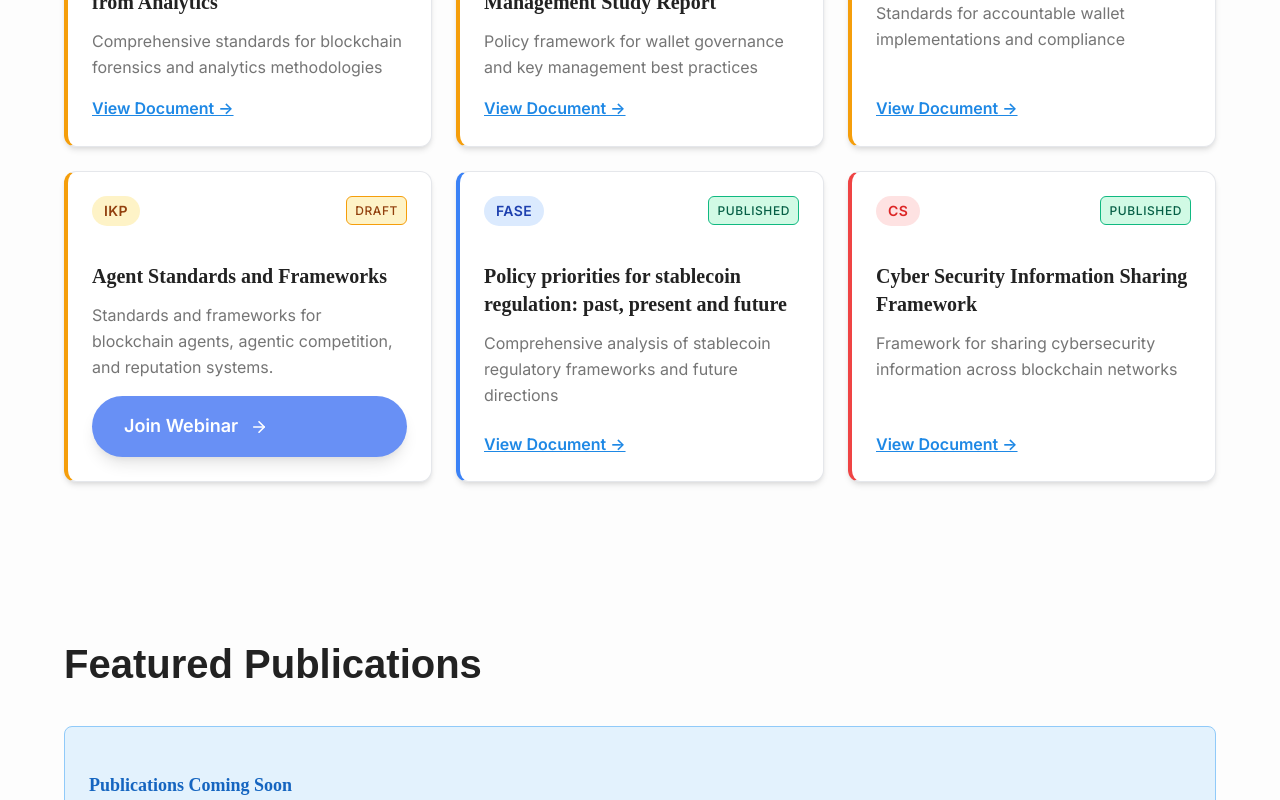
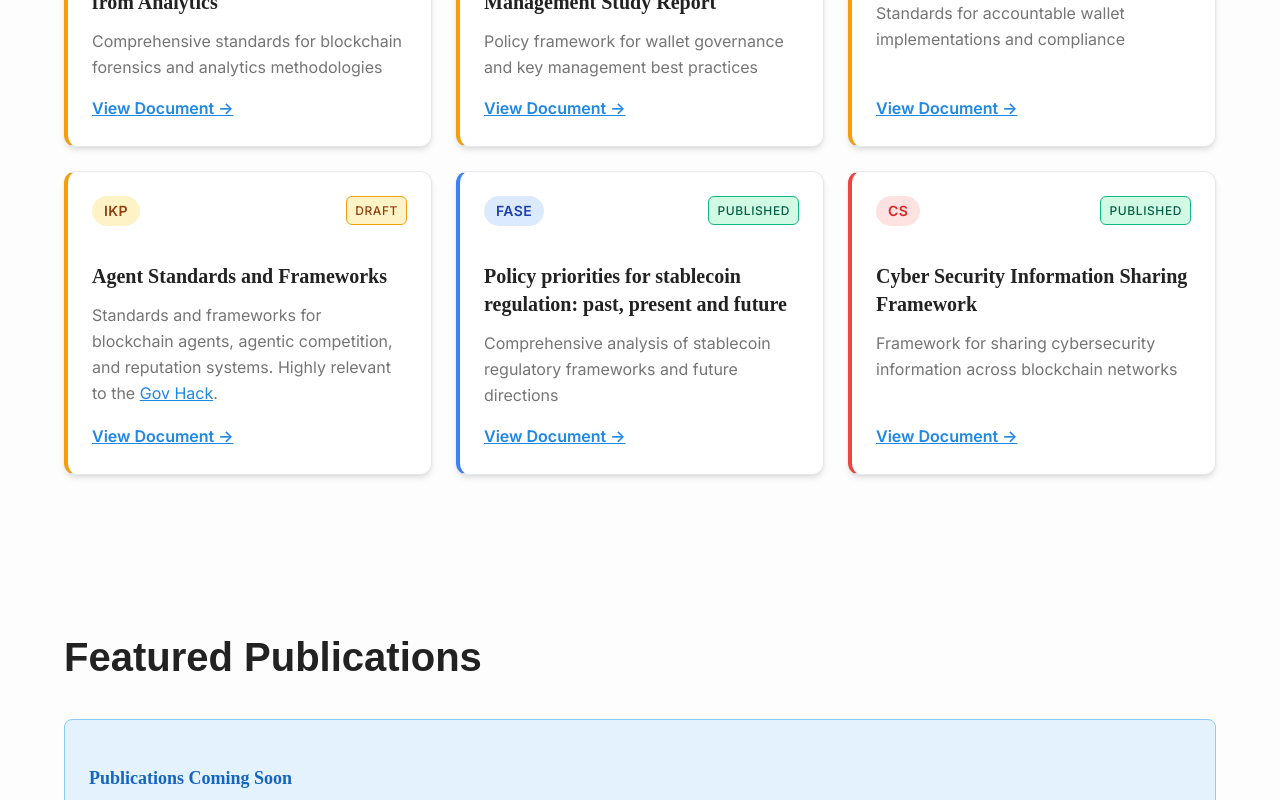
Before and after one commit to bgin-global/bgin-homepage, a Next.js app: page /events/20251015-block13 in a window 1280 px wide. Shown: the part 3505-4305 px from the top of the page. Built offline with nearby package versions, Linux system fonts and the light colour scheme.

Commit message:
removed ikp webinar from block 13 page

```diff
--- a/app/events/20251015-block13/page.tsx
+++ b/app/events/20251015-block13/page.tsx
@@ -364,21 +364,21 @@ export default function Block13Page() {
                   <span className={`block13-phase-indicator ${project.phase.toLowerCase()}`}>{project.phase}</span>
                 </div>
                 <h3 className="text-xl font-bold font-FamiljenGrotesk mb-3">{project.title}</h3>
-                <p className="text-gray-600 mb-4 leading-relaxed flex-grow">{project.description}</p>
-                {project.title === "Agent Standards and Frameworks" ? (
-                  <Link
-                    href="https://lu.ma/tfqvop6t"
-                    target="_blank"
-                    rel="noopener noreferrer"
-                    className="block13-btn-primary inline-flex items-center gap-2 mt-auto"
-                  >
-                    Join Webinar
-                    <svg width="18" height="18" viewBox="0 0 22 22" fill="none" xmlns="http://www.w3.org/2000/svg">
-                      <path d="M4.58325 11H17.4166" stroke="currentColor" strokeWidth="2" strokeLinecap="round" strokeLinejoin="round"/>
-                      <path d="M11 4.58325L17.4167 10.9999L11 17.4166" stroke="currentColor" strokeWidth="2" strokeLinecap="round" strokeLinejoin="round"/>
-                    </svg>
-                  </Link>
-                ) : project.link ? (
+                <p className="text-gray-600 mb-4 leading-relaxed flex-grow">
+                  {project.description.split('Gov Hack').map((part, index, array) => (
+                    index < array.length - 1 ? (
+                      <span key={index}>
+                        {part}
+                        <a href="#govhack" className="text-blue-600 hover:text-blue-800 underline">
+                          Gov Hack
+                        </a>
+                      </span>
+                    ) : (
+                      <span key={index}>{part}</span>
+                    )
+                  ))}
+                </p>
+                {project.link ? (
                   <Link href={project.link} className="text-blue-600 hover:text-blue-800 font-semibold mt-auto">
                     View Document →
                   </Link>
@@ -409,7 +409,7 @@ export default function Block13Page() {
         </section>
 
         {/* Agent GovHack Section (refined) */}
-        <section className="block13-section">
+        <section id="govhack" className="block13-section">
           <h2 className="block13-section-title">BGIN Agent GovHack</h2>
           <div className="mb-3">
             <span className="inline-flex items-center gap-2 rounded-full bg-blue-500 text-white px-3 py-1 text-xs font-semibold shadow-sm">
--- a/lib/block13-critical-projects.ts
+++ b/lib/block13-critical-projects.ts
@@ -26,7 +26,7 @@ export const criticalProjects = [
   {
     id: 4,
     title: "Agent Standards and Frameworks",
-    description: "Standards and frameworks for blockchain agents, agentic competition, and reputation systems.",
+    description: "Standards and frameworks for blockchain agents, agentic competition, and reputation systems. Highly relevant to the Gov Hack.",
     wg: "IKP",
     phase: "Draft",
     link: "https://docs.google.com/document/d/1Xjqq2vKkoKZSvqVvSPU-AhCVkyBqHHvK2QYTfUluJ0Y/edit?usp=sharing"
```
